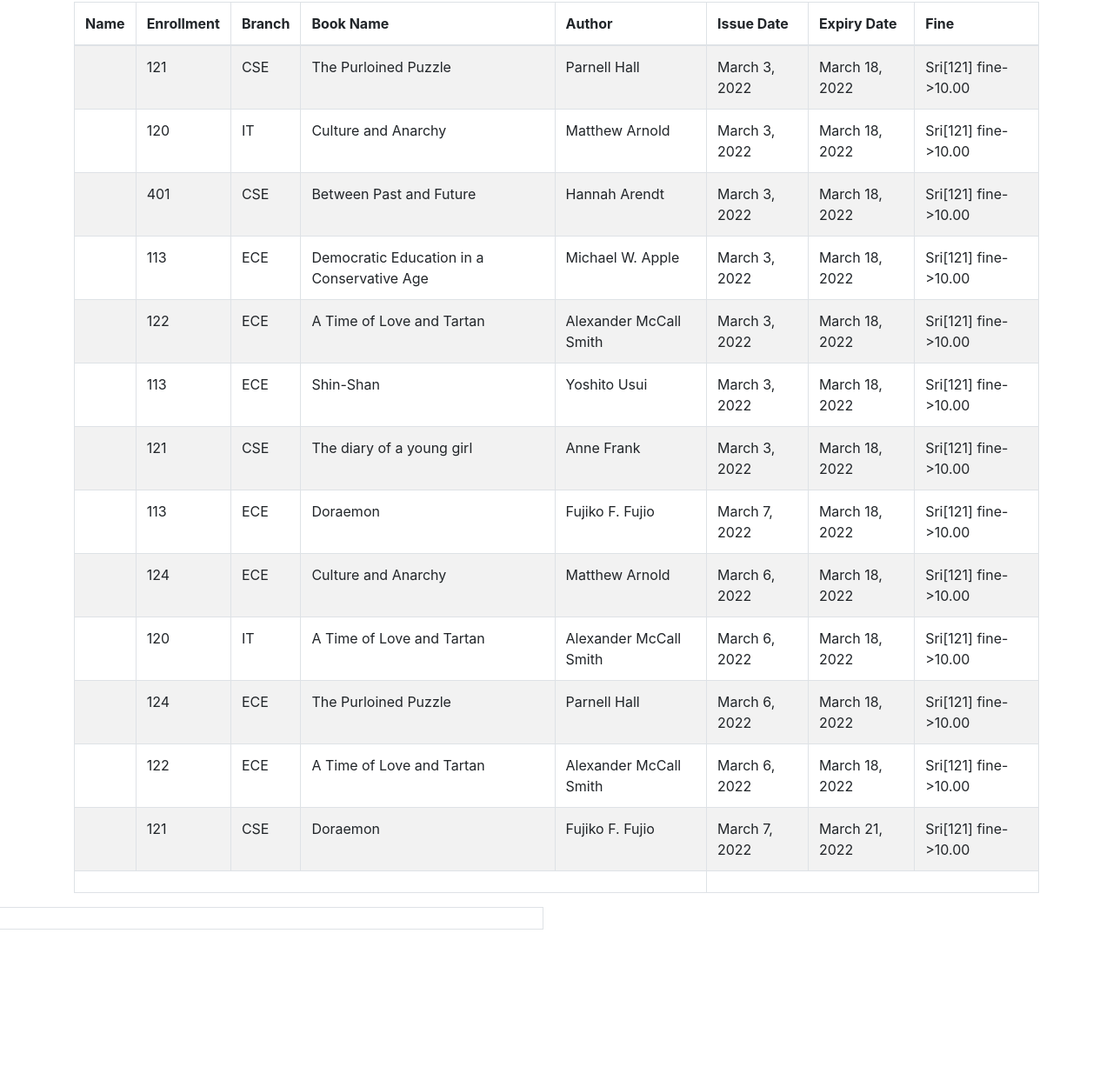
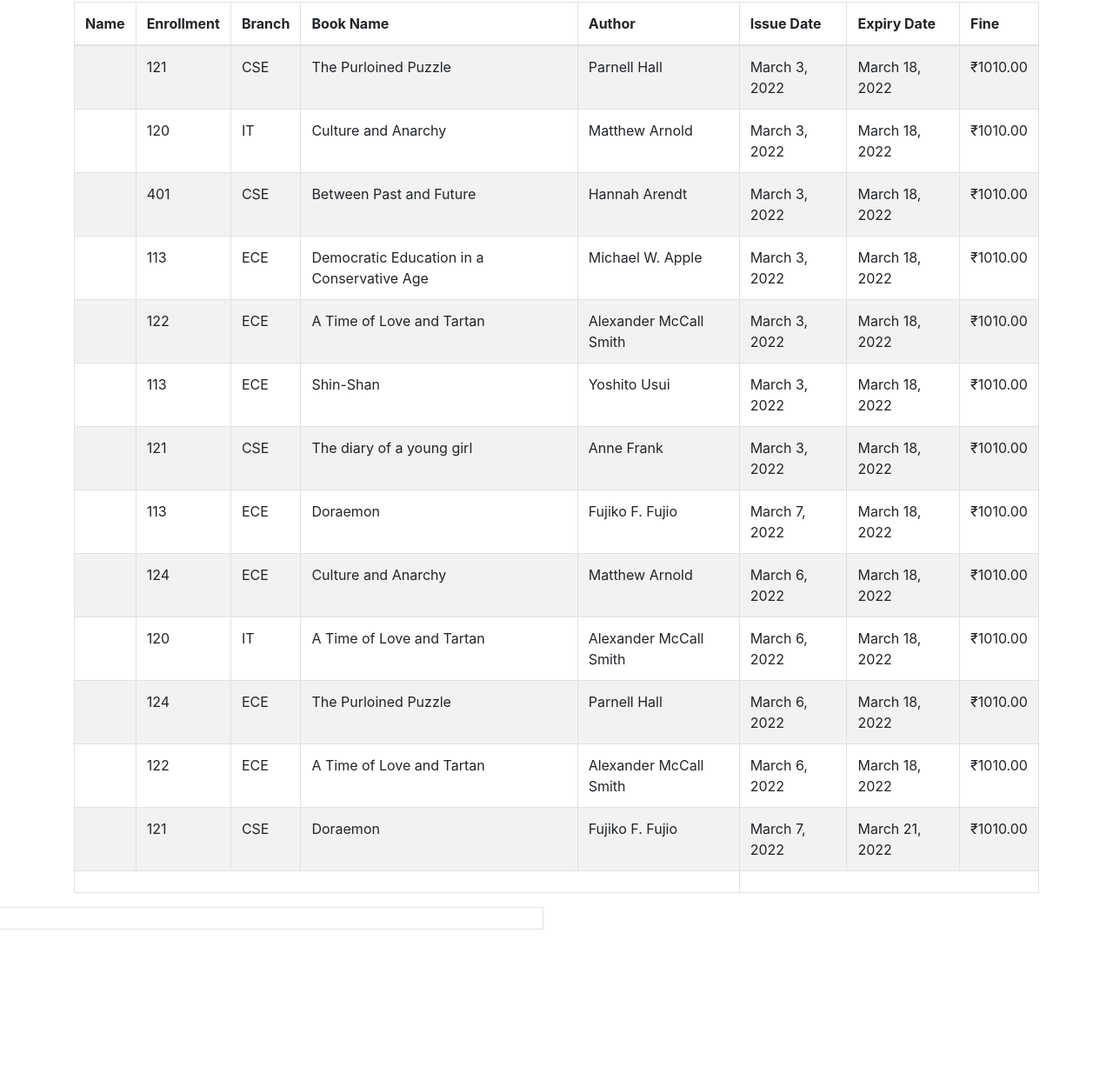
Before and after one commit to Kavya-Papisetty/DeveloperWebApp, a Django app: template library/templates/library/viewissuedbookbystudent.html in a window 1280 px wide. Shown: the part 218-1460 px from the top of the page at 87% size. Run offline with Django 4.2, Linux system fonts and the light colour scheme; data comes from the database, SQL or seed files in the repository; tables that the repository leaves empty hold one stand-in row (values such as "Sample post"); the template is opened without the code that fills it: values that come from a table or form of the project are taken from there, most other values are stand-ins (such as "Sample title", 1, 10 or a date in 2020); some libraries are stand-ins or nearby versions.

Commit message:
Update viewissuedbookbystudent.html

```diff
--- a/library/templates/library/viewissuedbookbystudent.html
+++ b/library/templates/library/viewissuedbookbystudent.html
@@ -99,7 +99,7 @@ border-radius: 5px;
   <td>{{t.book.author}}</td>
   <td>{{t.issuedate}}</td>
   <td>{{t.expirydate}}</td>
-  <td>{{Fine}}</td>
+  <td>₹10{{fine.amount}}</td>
 </tr>
 
     {% endfor %}
```
